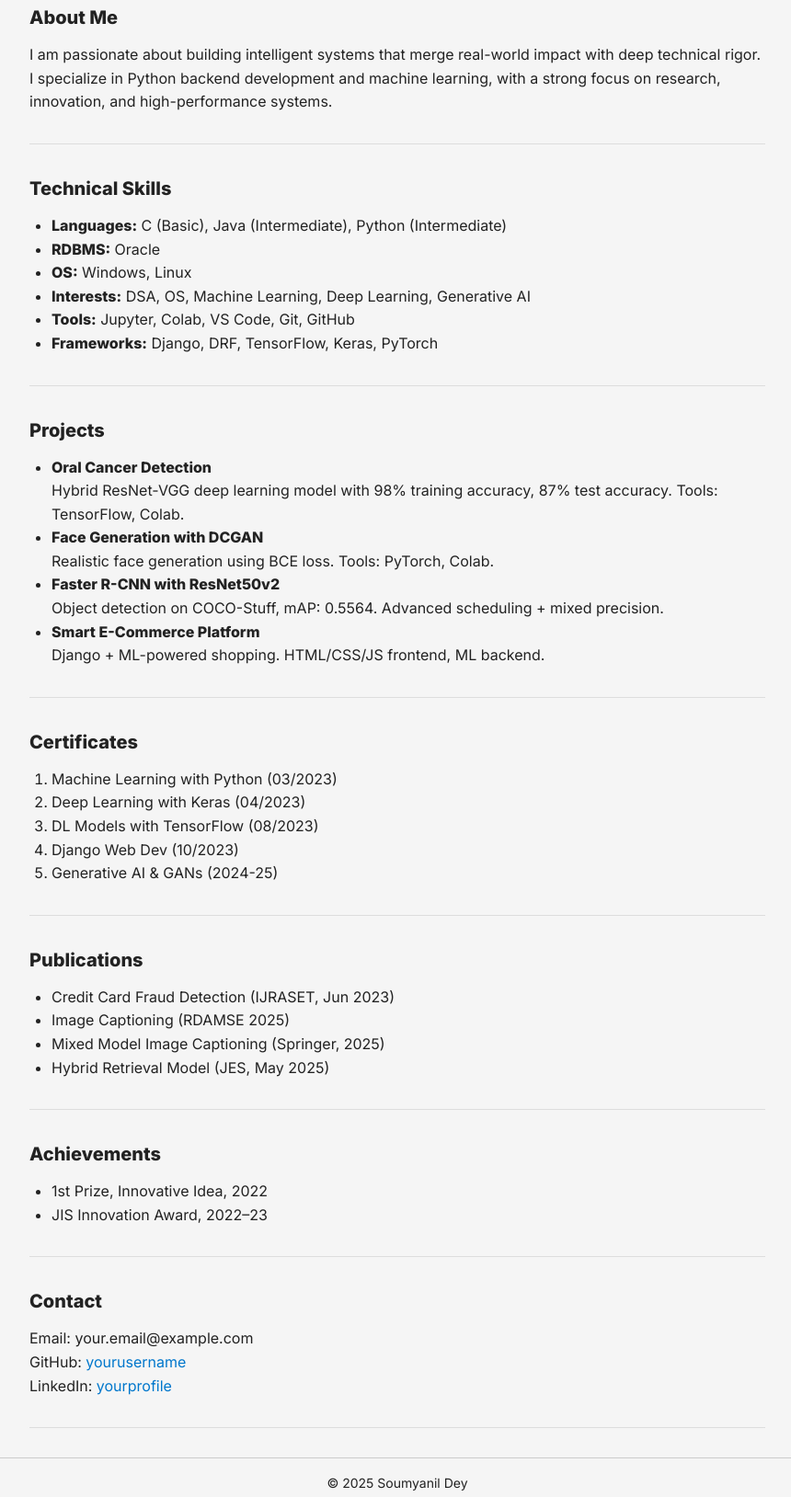
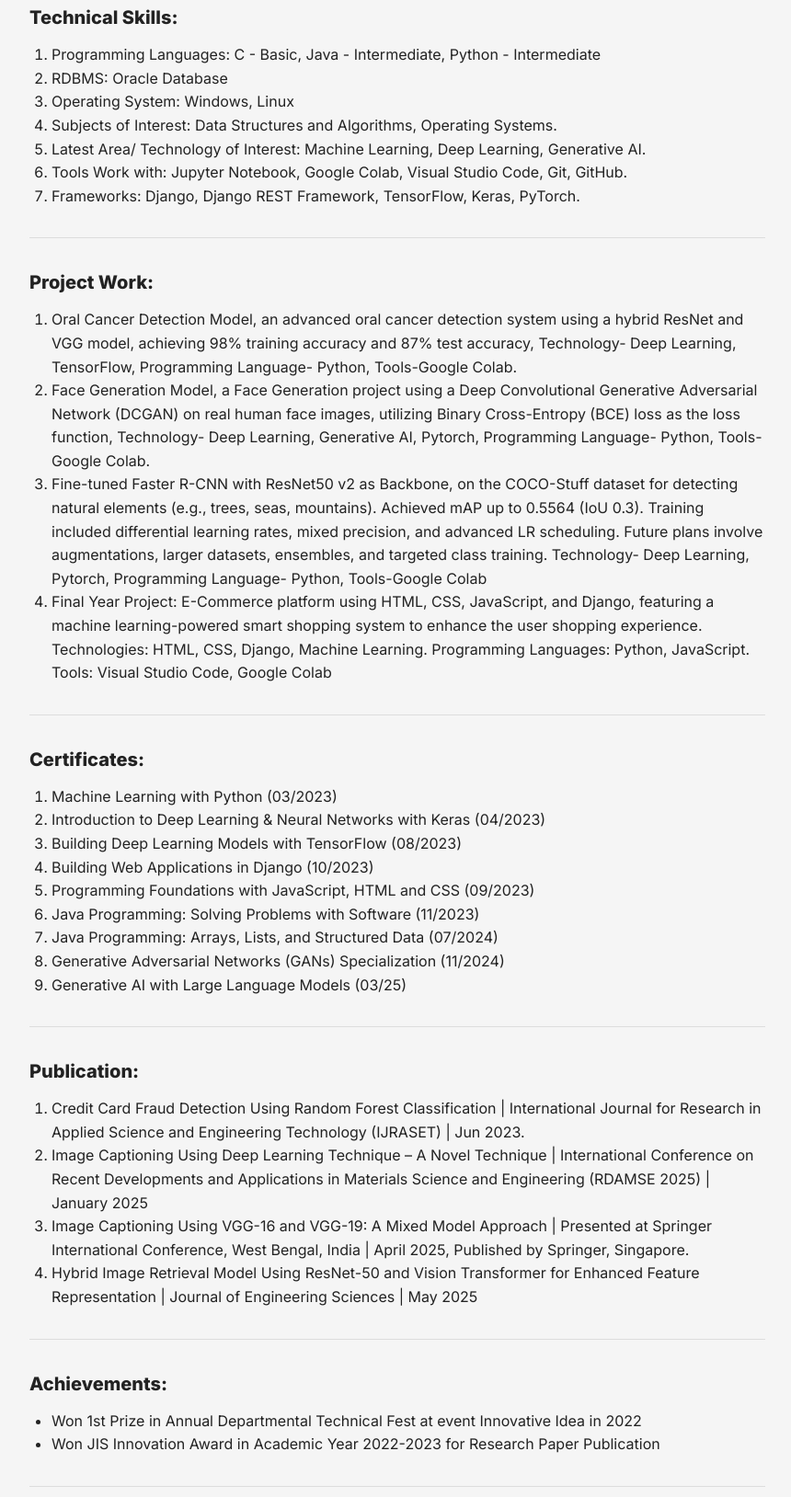
Before and after one commit to soumyanildey/soumyanildey.github.io, a plain HTML site: page index.html in a window 1280 px wide. Shown: the part 314-1942 px from the top of the page at 92% size, without its empty margins (208-1068 px from the left). Drawn offline with Linux system fonts and the light colour scheme.

Commit message:
Add files via upload

```diff
--- a/index.html
+++ b/index.html
@@ -20,71 +20,59 @@
     <p>Creating intelligent systems & scalable backend solutions</p>
   </section>
 
-  <section class="about">
-    <h3>About Me</h3>
-    <p>I am passionate about building intelligent systems that merge real-world impact with deep technical rigor. I specialize in Python backend development and machine learning, with a strong focus on research, innovation, and high-performance systems.</p>
-  </section>
-
   <section class="skills">
-    <h3>Technical Skills</h3>
-    <ul>
-      <li><strong>Languages:</strong> C (Basic), Java (Intermediate), Python (Intermediate)</li>
-      <li><strong>RDBMS:</strong> Oracle</li>
-      <li><strong>OS:</strong> Windows, Linux</li>
-      <li><strong>Interests:</strong> DSA, OS, Machine Learning, Deep Learning, Generative AI</li>
-      <li><strong>Tools:</strong> Jupyter, Colab, VS Code, Git, GitHub</li>
-      <li><strong>Frameworks:</strong> Django, DRF, TensorFlow, Keras, PyTorch</li>
-    </ul>
+    <h3>Technical Skills:</h3>
+    <ol>
+      <li>Programming Languages: C - Basic, Java - Intermediate, Python - Intermediate</li>
+      <li>RDBMS: Oracle Database</li>
+      <li>Operating System: Windows, Linux</li>
+      <li>Subjects of Interest: Data Structures and Algorithms, Operating Systems.</li>
+      <li>Latest Area/ Technology of Interest: Machine Learning, Deep Learning, Generative AI.</li>
+      <li>Tools Work with: Jupyter Notebook, Google Colab, Visual Studio Code, Git, GitHub.</li>
+      <li>Frameworks: Django, Django REST Framework, TensorFlow, Keras, PyTorch.</li>
+    </ol>
   </section>
 
   <section class="projects">
-    <h3>Projects</h3>
-    <ul>
-      <li>
-        <strong>Oral Cancer Detection</strong><br />
-        Hybrid ResNet-VGG deep learning model with 98% training accuracy, 87% test accuracy. Tools: TensorFlow, Colab.
-      </li>
-      <li>
-        <strong>Face Generation with DCGAN</strong><br />
-        Realistic face generation using BCE loss. Tools: PyTorch, Colab.
-      </li>
-      <li>
-        <strong>Faster R-CNN with ResNet50v2</strong><br />
-        Object detection on COCO-Stuff, mAP: 0.5564. Advanced scheduling + mixed precision.
-      </li>
-      <li>
-        <strong>Smart E-Commerce Platform</strong><br />
-        Django + ML-powered shopping. HTML/CSS/JS frontend, ML backend.
-      </li>
-    </ul>
+    <h3>Project Work:</h3>
+    <ol>
+      <li>Oral Cancer Detection Model, an advanced oral cancer detection system using a hybrid ResNet and VGG model, achieving 98% training accuracy and 87% test accuracy, Technology- Deep Learning, TensorFlow, Programming Language- Python, Tools-Google Colab.</li>
+      <li>Face Generation Model, a Face Generation project using a Deep Convolutional Generative Adversarial Network (DCGAN) on real human face images, utilizing Binary Cross-Entropy (BCE) loss as the loss function, Technology- Deep Learning, Generative AI, Pytorch, Programming Language- Python, Tools-Google Colab.</li>
+      <li>Fine-tuned Faster R-CNN with ResNet50 v2 as Backbone, on the COCO-Stuff dataset for detecting natural elements (e.g., trees, seas, mountains). Achieved mAP up to 0.5564 (IoU 0.3). Training included differential learning rates, mixed precision, and advanced LR scheduling. Future plans involve augmentations, larger datasets, ensembles, and targeted class training. Technology- Deep Learning, Pytorch, Programming Language- Python, Tools-Google Colab</li>
+      <li>Final Year Project: E-Commerce platform using HTML, CSS, JavaScript, and Django, featuring a machine learning-powered smart shopping system to enhance the user shopping experience. Technologies: HTML, CSS, Django, Machine Learning. Programming Languages: Python, JavaScript. Tools: Visual Studio Code, Google Colab</li>
+    </ol>
   </section>
 
   <section class="certificates">
-    <h3>Certificates</h3>
+    <h3>Certificates:</h3>
     <ol>
       <li>Machine Learning with Python (03/2023)</li>
-      <li>Deep Learning with Keras (04/2023)</li>
-      <li>DL Models with TensorFlow (08/2023)</li>
-      <li>Django Web Dev (10/2023)</li>
-      <li>Generative AI & GANs (2024-25)</li>
+      <li>Introduction to Deep Learning & Neural Networks with Keras (04/2023)</li>
+      <li>Building Deep Learning Models with TensorFlow (08/2023)</li>
+      <li>Building Web Applications in Django (10/2023)</li>
+      <li>Programming Foundations with JavaScript, HTML and CSS (09/2023)</li>
+      <li>Java Programming: Solving Problems with Software (11/2023)</li>
+      <li>Java Programming: Arrays, Lists, and Structured Data (07/2024)</li>
+      <li>Generative Adversarial Networks (GANs) Specialization (11/2024)</li>
+      <li>Generative AI with Large Language Models (03/25)</li>
     </ol>
   </section>
 
   <section class="publications">
-    <h3>Publications</h3>
-    <ul>
-      <li>Credit Card Fraud Detection (IJRASET, Jun 2023)</li>
-      <li>Image Captioning (RDAMSE 2025)</li>
-      <li>Mixed Model Image Captioning (Springer, 2025)</li>
-      <li>Hybrid Retrieval Model (JES, May 2025)</li>
-    </ul>
+    <h3>Publication:</h3>
+    <ol>
+      <li>Credit Card Fraud Detection Using Random Forest Classification | International Journal for Research in Applied Science and Engineering Technology (IJRASET) | Jun 2023.</li>
+      <li>Image Captioning Using Deep Learning Technique – A Novel Technique | International Conference on Recent Developments and Applications in Materials Science and Engineering (RDAMSE 2025) | January 2025</li>
+      <li>Image Captioning Using VGG-16 and VGG-19: A Mixed Model Approach | Presented at Springer International Conference, West Bengal, India | April 2025, Published by Springer, Singapore.</li>
+      <li>Hybrid Image Retrieval Model Using ResNet-50 and Vision Transformer for Enhanced Feature Representation | Journal of Engineering Sciences | May 2025</li>
+    </ol>
   </section>
 
   <section class="achievements">
-    <h3>Achievements</h3>
+    <h3>Achievements:</h3>
     <ul>
-      <li>1st Prize, Innovative Idea, 2022</li>
-      <li>JIS Innovation Award, 2022–23</li>
+      <li>Won 1st Prize in Annual Departmental Technical Fest at event Innovative Idea in 2022</li>
+      <li>Won JIS Innovation Award in Academic Year 2022-2023 for Research Paper Publication</li>
     </ul>
   </section>
 
```
